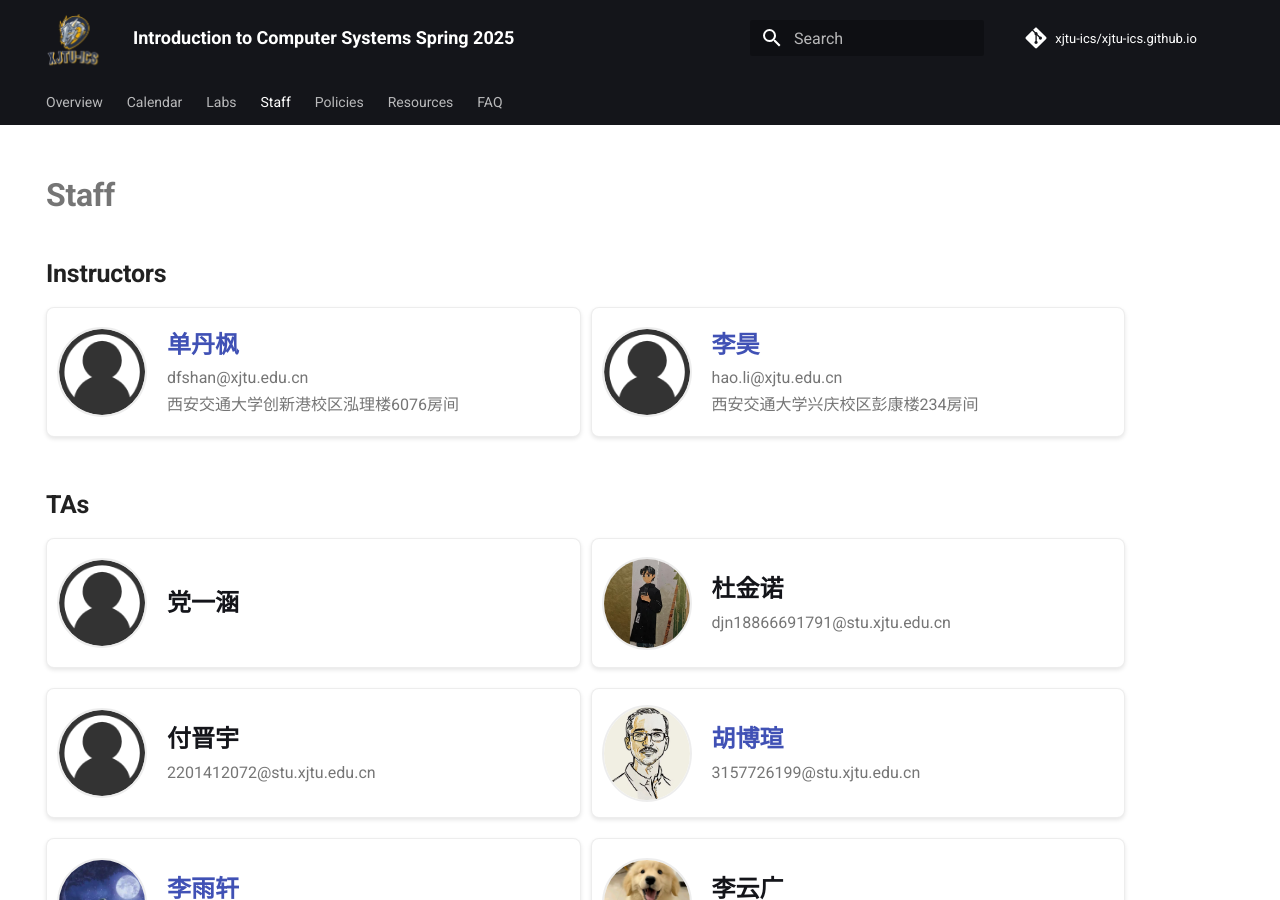
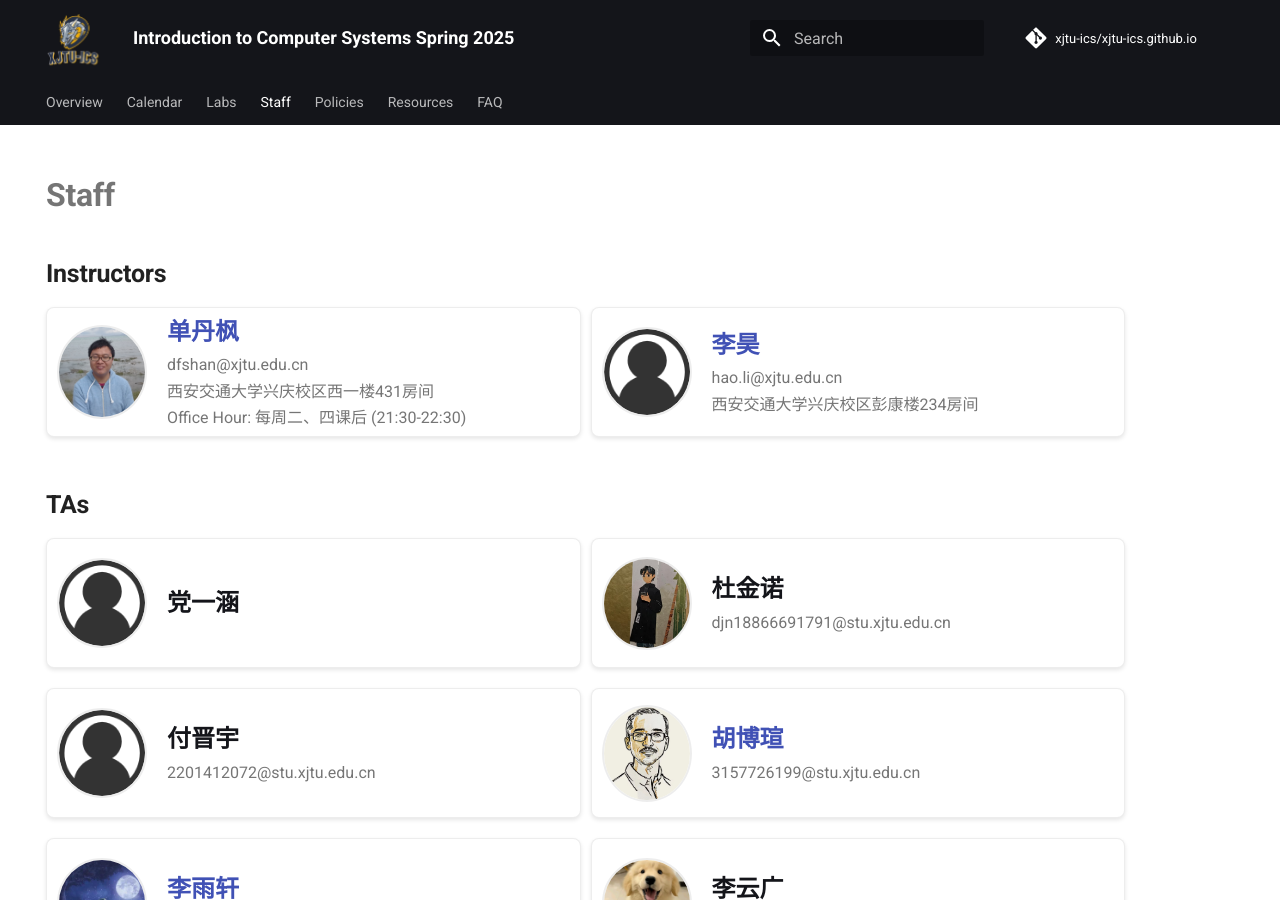
Before and after one commit to xjtu-ics/ics-webpage, an MkDocs documentation site: the page built from docs/staff/index.md, in a window 1280 px wide and 900 px high. Built offline with MkDocs 1.6.1 and Material for MkDocs 9.7.7, drawn with Linux system fonts in a browser that asks for light colours; comment, search, counter and statistics services are not loaded; the version menu is left out.

Commit message:
update: update dfshan's profile

```diff
--- a/docs/staff/index.md
+++ b/docs/staff/index.md
@@ -34,6 +34,9 @@ hide:
                             const intro = item.intro
                                 ? `<div class="profile-intro">${item.intro}</div>`
                                 : ``
+                            const office_hour = 'office_hour' in item
+                                ? `<div class="profile-office">Office Hour: ${item.office_hour}</div>`
+                                : ``
                             const template = `
                                 <div class="profile-card">
                                     <img
@@ -45,6 +48,7 @@ hide:
                                         <div class="profile-name">${nameHtml}</div>
                                         ${email}
                                         ${office}
+                                        ${office_hour}
                                         ${intro}
                                     </div>
                                 </div>
--- a/docs/static/data/profile-inst.json
+++ b/docs/static/data/profile-inst.json
@@ -3,9 +3,10 @@
         "homepage_url": "https://dfshan.github.io",
         "name": "单丹枫",
         "email": "dfshan@xjtu.edu.cn",
-        "office": "西安交通大学创新港校区泓理楼6076房间",
+        "office": "西安交通大学兴庆校区西一楼431房间",
+        "office_hour": "每周二、四课后 (21:30-22:30)",
         "intro": "",
-        "pic_url": "../assets/default.png"
+        "pic_url": "../assets/profile-inst/dfshan.jpg"
     },
     {
         "homepage_url": "https://gr.xjtu.edu.cn/web/hao.li/home",
--- a/mkdocs.yml
+++ b/mkdocs.yml
@@ -46,7 +46,6 @@ theme:
 plugins:
   - search
   - tags
-  - table-reader
 
 # Extensions
 markdown_extensions:
```
Also changed, not shown: docs/index.md (+1 -1 lines), docs/assets/profile-inst/dfshan.jpg, 2 other files.
